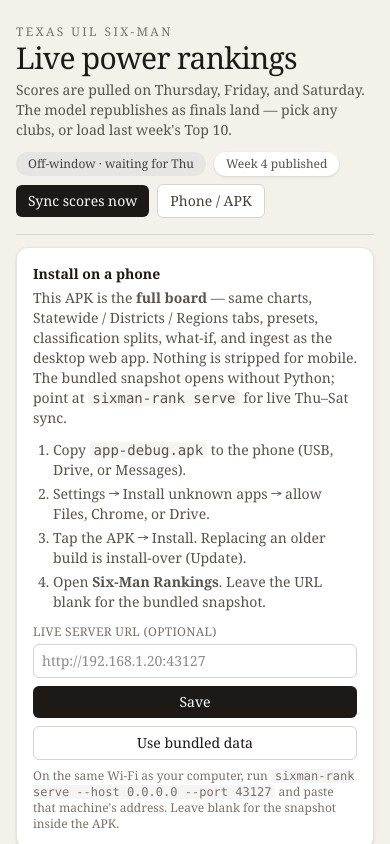
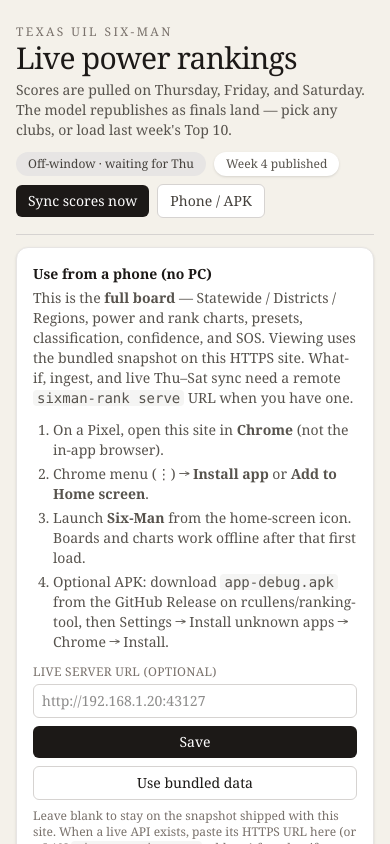
Before and after one commit to rcullens/ranking-tool, a React (Vite) app in the folder web/: page / in a window 390 px wide. Both pictures are taken after a click on the button "Phone / APK". Shown: the top 844 px of the page. Built offline with nearby package versions, Linux system fonts and the light colour scheme; no server answers.

Commit message:
Harden static-host API fallback and phone-only README

```diff
--- a/web/src/App.tsx
+++ b/web/src/App.tsx
@@ -203,20 +203,18 @@ export default function App() {
 
       {settingsOpen ? (
         <div className="mx-auto mt-3 max-w-7xl rounded-xl border border-stone-200 bg-white p-4 text-sm shadow-sm">
-          <h2 className="font-semibold text-stone-900">Install on a phone</h2>
+          <h2 className="font-semibold text-stone-900">Use from a phone (no PC)</h2>
           <p className="mt-1 text-stone-600">
-            This APK is the <strong>full board</strong> — same charts, Statewide /
-            Districts / Regions tabs, presets, classification splits, what-if, and
-            ingest as the desktop web app. Nothing is stripped for mobile. The
-            bundled snapshot opens without Python; point at{" "}
-            <code className="rounded bg-stone-100 px-1">sixman-rank serve</code> for
-            live Thu–Sat sync.
+            This is the <strong>full board</strong> — Statewide / Districts / Regions,
+            power and rank charts, presets, classification, confidence, and SOS.
+            Viewing uses the bundled snapshot on this HTTPS site. What-if, ingest,
+            and live Thu–Sat sync need a remote <code className="rounded bg-stone-100 px-1">sixman-rank serve</code> URL when you have one.
           </p>
           <ol className="mt-3 list-decimal space-y-1 pl-5 text-stone-600">
-            <li>Copy <code className="rounded bg-stone-100 px-1">app-debug.apk</code> to the phone (USB, Drive, or Messages).</li>
-            <li>Settings → Install unknown apps → allow Files, Chrome, or Drive.</li>
-            <li>Tap the APK → Install. Replacing an older build is install-over (Update).</li>
-            <li>Open <strong>Six-Man Rankings</strong>. Leave the URL blank for the bundled snapshot.</li>
+            <li>On a Pixel, open this site in <strong>Chrome</strong> (not the in-app browser).</li>
+            <li>Chrome menu (⋮) → <strong>Install app</strong> or <strong>Add to Home screen</strong>.</li>
+            <li>Launch <strong>Six-Man</strong> from the home-screen icon. Boards and charts work offline after that first load.</li>
+            <li>Optional APK: download <code className="rounded bg-stone-100 px-1">app-debug.apk</code> from the GitHub Release on rcullens/ranking-tool, then Settings → Install unknown apps → Chrome → Install.</li>
           </ol>
           <label className="mt-3 block text-xs font-medium uppercase tracking-wide text-stone-500">
             Live server URL (optional)
@@ -250,9 +248,10 @@ export default function App() {
             </button>
           </div>
           <p className="mt-2 text-xs text-stone-500">
-            On the same Wi-Fi as your computer, run{" "}
-            <code className="rounded bg-stone-100 px-1">sixman-rank serve --host 0.0.0.0 --port 43127</code>
-            {" "}and paste that machine&apos;s address. Leave blank for the snapshot inside the APK.
+            Leave blank to stay on the snapshot shipped with this site. When a live
+            API exists, paste its HTTPS URL here (or a LAN{" "}
+            <code className="rounded bg-stone-100 px-1">sixman-rank serve</code> address)
+            for what-if, ingest, and Friday-night sync.
           </p>
         </div>
       ) : null}
--- a/web/src/api.ts
+++ b/web/src/api.ts
@@ -141,9 +141,36 @@ function liveRequired(action: string): Error {
 }
 
 async function readJson<T>(url: string): Promise<T> {
-  const res = await fetch(url);
-  if (!res.ok) throw new Error(`${url} failed`);
-  return res.json() as Promise<T>;
+  const res = await fetch(url, { headers: { Accept: "application/json" } });
+  if (!res.ok) throw new Error(`${url} failed (${res.status})`);
+  const text = await res.text();
+  try {
+    return JSON.parse(text) as T;
+  } catch {
+    throw new Error(`${url} is not JSON`);
+  }
+}
+
+let sameOriginLive: Promise<boolean> | null = null;
+
+/** True when this origin still serves the Python FastAPI (not a static Vercel host). */
+export async function sameOriginHasApi(): Promise<boolean> {
+  if (sameOriginLive) return sameOriginLive;
+  sameOriginLive = (async () => {
+    try {
+      const data = await readJson<{ current_week?: unknown }>("/api/status");
+      return typeof data.current_week === "number";
+    } catch {
+      return false;
+    }
+  })();
+  return sameOriginLive;
+}
+
+async function shouldTrySameOrigin(): Promise<boolean> {
+  if (getStoredApiBase()) return false;
+  if (isNativeShell()) return false;
+  return sameOriginHasApi();
 }
 
 export function compareFromHistory(
@@ -182,8 +209,12 @@ let historyCache: HistoryResponse | null = null;
 async function loadHistory(base: string): Promise<HistoryResponse> {
   if (historyCache) return historyCache;
   try {
-    if (base || !isNativeShell()) {
+    if (base) {
       historyCache = await readJson<HistoryResponse>(`${base}/api/history`);
+      return historyCache;
+    }
+    if (await shouldTrySameOrigin()) {
+      historyCache = await readJson<HistoryResponse>("/api/history");
       return historyCache;
     }
   } catch {
@@ -195,12 +226,14 @@ async function loadHistory(base: string): Promise<HistoryResponse> {
 
 async function get<T>(path: string): Promise<T> {
   const base = getStoredApiBase();
-  const tryLive = Boolean(base) || !isNativeShell();
-  if (tryLive) {
+  if (base) {
+    return readJson<T>(`${base}${path}`);
+  }
+  if (await shouldTrySameOrigin()) {
     try {
-      return await readJson<T>(`${base}${path}`);
-    } catch (err) {
-      if (base) throw err instanceof Error ? err : new Error(String(err));
+      return await readJson<T>(path);
+    } catch {
+      /* static host or stale API — fall through to bundled snapshots */
     }
   }
   if (path.startsWith("/api/compare")) {
@@ -233,8 +266,7 @@ async function get<T>(path: string): Promise<T> {
 
 async function postLive<T>(path: string, body: unknown, action: string): Promise<T> {
   const base = getStoredApiBase();
-  const tryLive = Boolean(base) || !isNativeShell();
-  if (!tryLive) throw liveRequired(action);
+  if (!base && !(await shouldTrySameOrigin())) throw liveRequired(action);
   const res = await fetch(`${base}${path}`, {
     method: "POST",
     headers: { "Content-Type": "application/json" },
@@ -271,7 +303,7 @@ export const api = {
     get<CompareResponse>(`/api/compare?metric=${metric}&teams=${ids.join(",")}`),
   sync: async () => {
     const base = getStoredApiBase();
-    const tryLive = Boolean(base) || !isNativeShell();
+    const tryLive = Boolean(base) || (await shouldTrySameOrigin());
     if (tryLive) {
       const res = await fetch(`${base}/api/sync`, { method: "POST" });
       if (!res.ok) throw new Error("sync failed");
```
